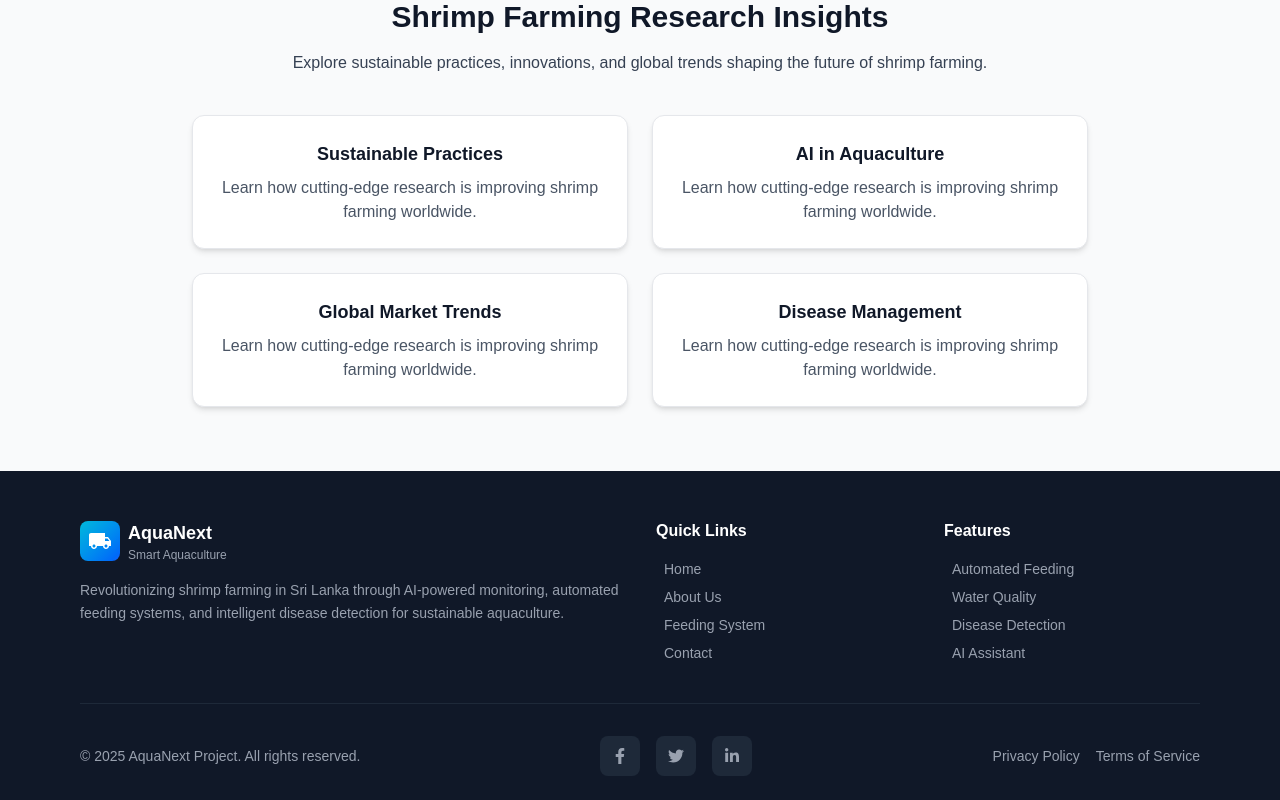
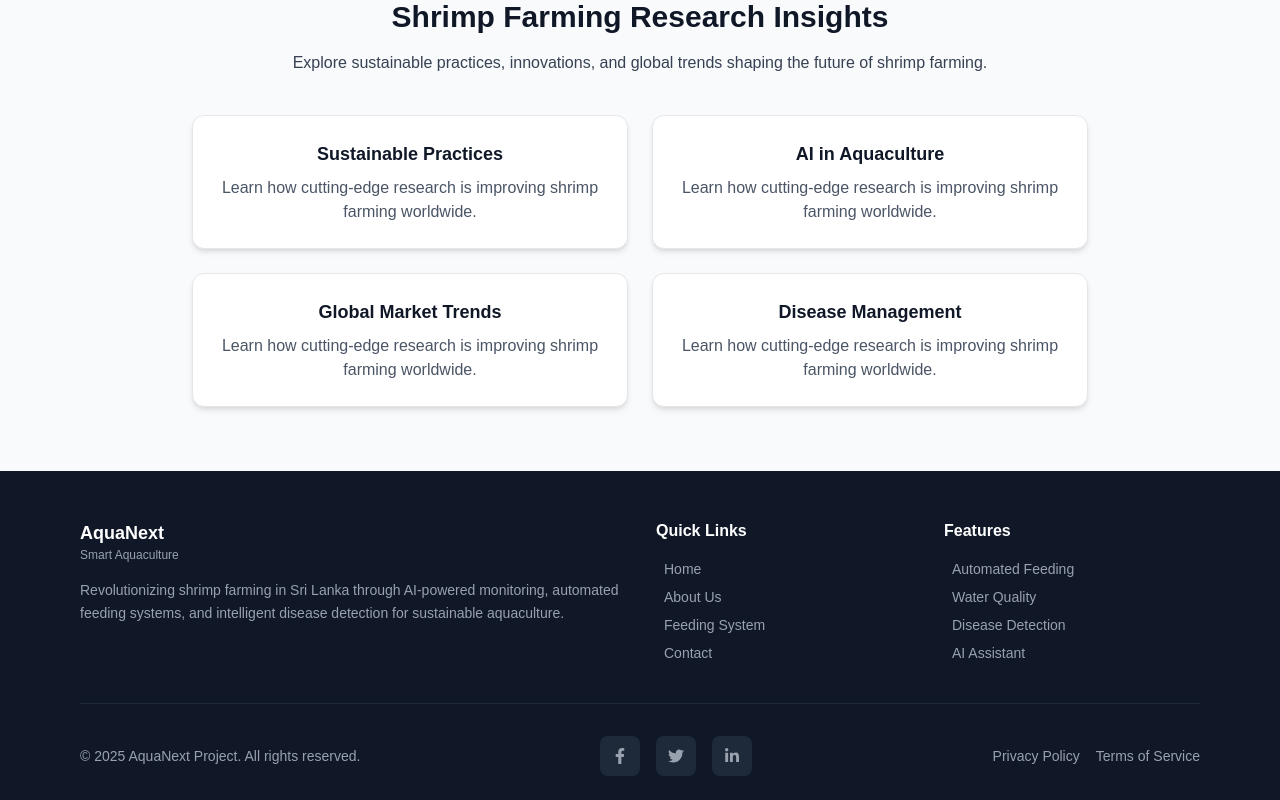
Before and after one commit to DeraniDU/ai-shrimp-landing-main, a Next.js app: page / in a window 1280 px wide. Shown: the part 1609-2409 px from the top of the page. Built offline with nearby package versions, Linux system fonts and the light colour scheme.

Commit message:
feat: Remove unused icons

```diff
--- a/components/Footer.tsx
+++ b/components/Footer.tsx
@@ -1,7 +1,7 @@
 'use client';
 
 import { useEffect, useState } from 'react';
-import { FaFacebookF, FaTwitter, FaLinkedinIn, FaInstagram } from 'react-icons/fa';
+import { FaFacebookF, FaTwitter, FaLinkedinIn } from 'react-icons/fa';
 import Link from 'next/link';
 
 export default function Footer() {
@@ -16,19 +16,17 @@ export default function Footer() {
       <div className="max-w-7xl mx-auto px-6 sm:px-12 lg:px-20">
         {/* Top Section */}
         <div className="grid grid-cols-1 md:grid-cols-4 gap-8 mb-10">
+
           {/* About Column */}
           <div className="md:col-span-2">
             <div className="flex items-center gap-2 mb-4">
-              <div className="w-10 h-10 bg-gradient-to-br from-cyan-500 to-blue-600 rounded-lg flex items-center justify-center">
-                <svg className="w-6 h-6 text-white" fill="currentColor" viewBox="0 0 24 24">
-                  <path d="M20 8h-3V4H3c-1.1 0-2 .9-2 2v11h2c0 1.66 1.34 3 3 3s3-1.34 3-3h6c0 1.66 1.34 3 3 3s3-1.34 3-3h2v-5l-3-4zM6 18.5c-.83 0-1.5-.67-1.5-1.5s.67-1.5 1.5-1.5 1.5.67 1.5 1.5-.67 1.5-1.5 1.5zm13.5-9l1.96 2.5H17V9.5h2.5zm-1.5 9c-.83 0-1.5-.67-1.5-1.5s.67-1.5 1.5-1.5 1.5.67 1.5 1.5-.67 1.5-1.5 1.5z"/>
-                </svg>
-              </div>
+              {/* Removed the icon block */}
               <div>
                 <h3 className="text-lg font-bold text-white">AquaNext</h3>
                 <p className="text-xs text-gray-400">Smart Aquaculture</p>
               </div>
             </div>
+
             <p className="text-sm text-gray-400 leading-relaxed">
               Revolutionizing shrimp farming in Sri Lanka through AI-powered monitoring,
               automated feeding systems, and intelligent disease detection for sustainable aquaculture.
@@ -89,13 +87,7 @@ export default function Footer() {
   );
 }
 
-function FooterLink({
-  href,
-  children,
-}: {
-  href: string;
-  children: React.ReactNode;
-}) {
+function FooterLink({ href, children }: { href: string; children: React.ReactNode }) {
   return (
     <li>
       <Link
```
